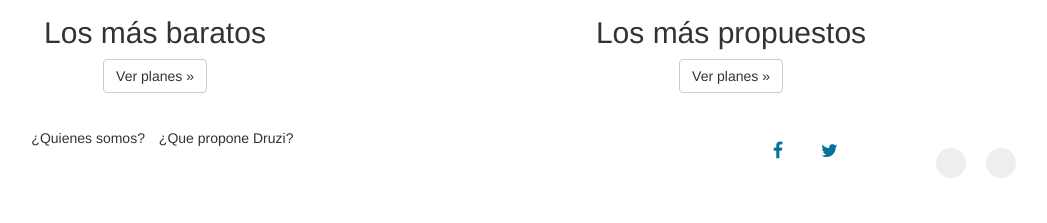
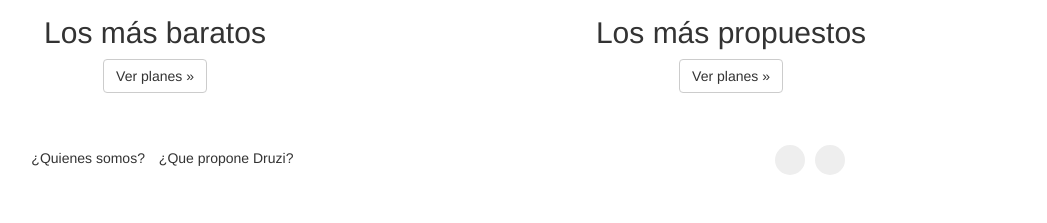
Before and after one commit to beevagrupo1/webapp, a Django app: page / in a window 1280 px wide. Shown: the part 1186-1409 px from the top of the page, without its empty margins (197-1244 px from the left). After the commit the page ends 1361 px from the top, so only its background shows below. Run offline with Django 3.2, Linux system fonts and the light colour scheme; some libraries are stand-ins or nearby versions; some web fonts are replaced.

Commit message:
second commit ;)

```diff
--- a/static/webapp/css/style.css
+++ b/static/webapp/css/style.css
@@ -499,7 +499,7 @@ p + p {
   display: inline-block;
   width: 30px;
   height: 30px;
-  margin: 0 10px;
+  margin: -3px 10px 0px 0px;
   line-height: 30px;
   font-family: Entypo;
   font-size: 15px;
--- a/templates/webapp/base.html
+++ b/templates/webapp/base.html
@@ -133,19 +133,19 @@
 </main>
 <footer>
     <div class="col-sm-8 col-md-offset-2 margen2">
-        <div id="footer-nav" class="pull-left">
-            <ul class="list-inline">
+        <div id="footer-nav" class="pull-left margen">
+            <ul class="list-inline margen">
                 <li>¿Quienes somos?</li>
                 <li>¿Que propone Druzi?</li>
             </ul>
+
         </div>
         <div class="social pull-right">
-            <a class="btn btn-lg btn-social-icon btn-facebook" href="https://www.facebook.com/druziapp">
-                <i class="fa fa-facebook"></i>
-            </a>
-            <a class="btn btn-lg btn-social-icon btn-twitter" href="https://www.twitter.com/BeevaDruzi">
-                <i class="fa fa-twitter"></i>
-            </a>
+            <div class="jffooter">
+              <a title="[Druziapp] on Facebook" href="http://facebook.com/druziapp"><div class="jfsocial">&#62220;</div><a title="[Druziapp] on Twitter" href="http://yournetwork.ning.com"><div class="jfsocial">&#62217;</div>
+            </div>
+        </div>
+        </div>
     <script src="{% static 'webapp/js/typeahead.bundle.js' %}"></script>
     <script src="{% static 'webapp/js/bootstrap-tagsinput.js' %}"></script>
     <script>
@@ -203,9 +203,7 @@
     {% block custom_js %} {% endblock %}
 </footer>
 {# Read the documentation for more information #}
-<div class="jffooter">
-  <a title="[Druziapp] on Facebook" href="http://facebook.com/druziapp"><div class="jfsocial">&#62220;</div><a title="[Druziapp] on Twitter" href="http://yournetwork.ning.com"><div class="jfsocial">&#62217;</div>
-</div>
+
 </br>
 
 
```
